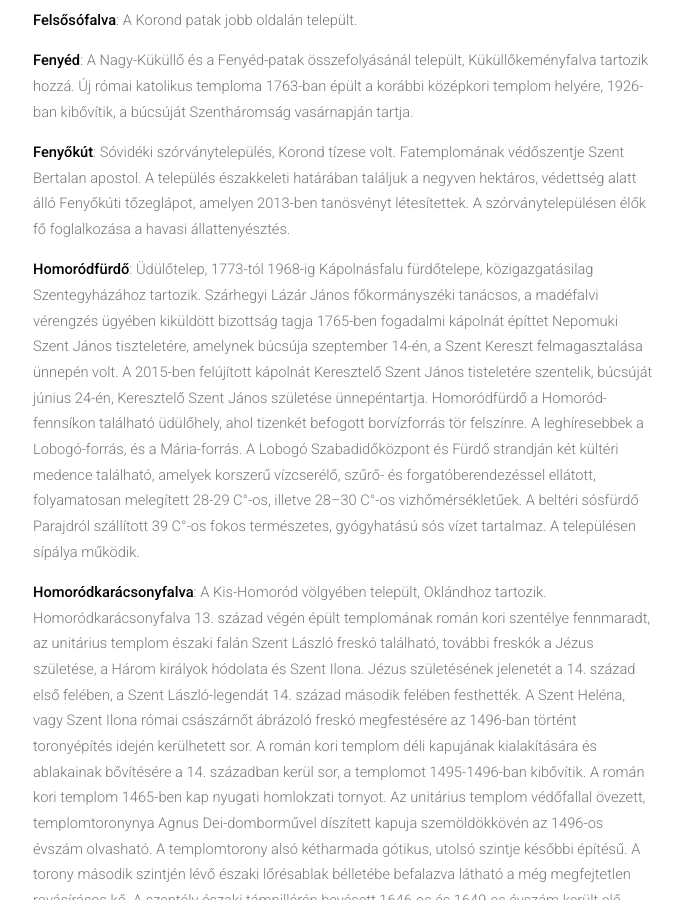
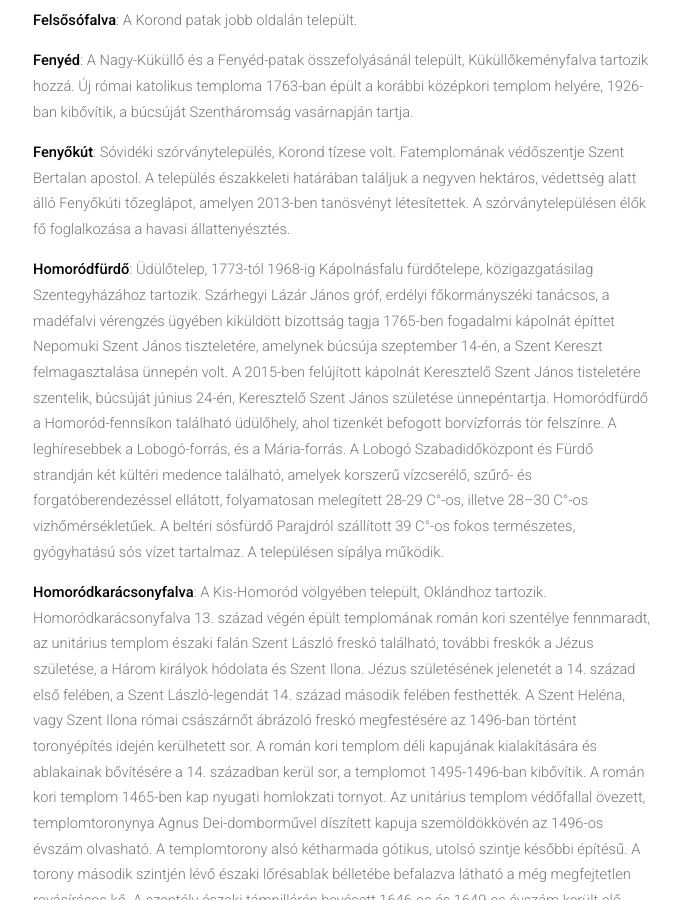
Before and after one commit to siculia/siculia.github.io, a Jekyll site: the page built from siculia-udvarhelyszek.html, in a window 1280 px wide and 900 px high, scrolled down 4266 px. Shown: the whole window, without its empty margins (127-810 px from the left). Built offline with Jekyll 4.4.1, drawn with Linux system fonts in a browser that asks for light colours; nearby versions of some CDN libraries; library files that are not in the unit come from our copies.

Commit message:
Homoródfürdő+

```diff
--- a/siculia-udvarhelyszek.html
+++ b/siculia-udvarhelyszek.html
@@ -90,7 +90,7 @@ layout: default
 							<p style="text-align: left;"><b>Felsősófalva</b>: A Korond patak jobb oldalán települt.</p>
 							<p style="text-align: left;"><b>Fenyéd</b>: A Nagy-Küküllő és a Fenyéd-patak összefolyásánál települt, Küküllőkeményfalva tartozik hozzá. Új római katolikus temploma 1763-ban épült a korábbi középkori templom helyére, 1926-ban kibővítik, a búcsúját Szentháromság vasárnapján tartja.
 							<p style="text-align: left;"><b>Fenyőkút</b>: Sóvidéki szórványtelepülés, Korond tízese volt. Fatemplomának védőszentje Szent Bertalan apostol. A település északkeleti határában találjuk a negyven hektáros, védettség alatt álló Fenyőkúti tőzeglápot, amelyen 2013-ben tanösvényt létesítettek. A szórványtelepülésen élők fő foglalkozása a havasi állattenyésztés.</p>
-							<p style="text-align: left;"><b>Homoródfürdő</b>: Üdülőtelep, 1773-tól 1968-ig Kápolnásfalu fürdőtelepe, közigazgatásilag Szentegyházához tartozik. Szárhegyi Lázár János főkormányszéki tanácsos, a madéfalvi vérengzés ügyében kiküldött bizottság tagja 1765-ben fogadalmi kápolnát építtet Nepomuki Szent János tiszteletére, amelynek búcsúja szeptember 14-én, a Szent Kereszt felmagasztalása ünnepén volt. A 2015-ben felújított kápolnát Keresztelő Szent János tisteletére szentelik, búcsúját június 24-én, Keresztelő Szent János születése ünnepéntartja. Homoródfürdő a Homoród-fennsíkon található üdülőhely, ahol tizenkét befogott borvízforrás tör felszínre. A leghíresebbek a Lobogó-forrás, és a Mária-forrás. A Lobogó Szabadidőközpont és Fürdő strandján két kültéri medence található, amelyek korszerű vízcserélő, szűrő- és forgatóberendezéssel ellátott, folyamatosan melegített 28-29 C°-os, illetve 28–30 C°-os vizhőmérsékletűek.  A beltéri sósfürdő Parajdról szállított 39 C°-os fokos természetes, gyógyhatású sós vízet tartalmaz. A településen sípálya működik.</p>
+							<p style="text-align: left;"><b>Homoródfürdő</b>: Üdülőtelep, 1773-tól 1968-ig Kápolnásfalu fürdőtelepe, közigazgatásilag Szentegyházához tartozik. Szárhegyi Lázár János gróf, erdélyi főkormányszéki tanácsos, a madéfalvi vérengzés ügyében kiküldött bizottság tagja 1765-ben fogadalmi kápolnát építtet Nepomuki Szent János tiszteletére, amelynek búcsúja szeptember 14-én, a Szent Kereszt felmagasztalása ünnepén volt. A 2015-ben felújított kápolnát Keresztelő Szent János tisteletére szentelik, búcsúját június 24-én, Keresztelő Szent János születése ünnepéntartja. Homoródfürdő a Homoród-fennsíkon található üdülőhely, ahol tizenkét befogott borvízforrás tör felszínre. A leghíresebbek a Lobogó-forrás, és a Mária-forrás. A Lobogó Szabadidőközpont és Fürdő strandján két kültéri medence található, amelyek korszerű vízcserélő, szűrő- és forgatóberendezéssel ellátott, folyamatosan melegített 28-29 C°-os, illetve 28–30 C°-os vizhőmérsékletűek.  A beltéri sósfürdő Parajdról szállított 39 C°-os fokos természetes, gyógyhatású sós vízet tartalmaz. A településen sípálya működik.</p>
 							<p style="text-align: left;"><b>Homoródkarácsonyfalva</b>: A Kis-Homoród völgyében települt, Oklándhoz tartozik. Homoródkarácsonyfalva 13. század végén épült templomának román kori szentélye fennmaradt, az unitárius templom északi falán Szent László freskó található, további freskók a Jézus születése, a Három királyok hódolata és Szent Ilona. Jézus születésének jelenetét a 14. század első felében, a Szent László-legendát 14. század második felében festhették. A Szent Heléna, vagy Szent Ilona római császárnőt ábrázoló freskó megfestésére az 1496-ban történt toronyépítés idején kerülhetett sor. A román kori templom déli kapujának kialakítására és ablakainak bővítésére a 14. században kerül sor, a templomot 1495-1496-ban kibővítik. A román kori templom 1465-ben kap nyugati homlokzati tornyot. Az unitárius templom védőfallal övezett, templomtoronynya Agnus Dei-domborművel díszített kapuja szemöldökkövén az 1496-os évszám olvasható. A templomtorony alsó kétharmada gótikus, utolsó szintje későbbi építésű. A torony második szintjén lévő északi lőrésablak bélletébe befalazva látható a még megfejtetlen rovásírásos kő. A szentély északi támpillérén bevésett 1646-os és 1649-es évszám került elő, kazettás mennyezetét 1752-ben készítik, a szószékkorona és az úrasztala 1798-ban készült el. A katolikusok temploma 1783-ban készült el, a búcsúját július 2-án, Sarlós Boldogasszony napján tartja. A görög-katolikusok temploma 1880-ban készült el.</p>
 							<p style="text-align: left;"><b>Kadicsfalva</b>: Székelyudvarhely városrésze, előtte önálló falu. Sükösd János vikárius Kadicsfalvát és Bethlenfalvát 1659-ben a székelyudvarhelyi egyházhoz csatolja, 1667-ig Székelyszenttamás filiája. A Kápolnakert nevű helyen állt régi kápolnáját Szent Anna tiszteletére szentelték, 1755-ben az székelyudvarhelyi egyház alá rendelik. A római katolikus templomot 1778–1780-közt építették fel, 1780-ben Szent Anna tiszteletére szentelik, 1802-ben plébánia rangra emelkedik, 1910-től Bethlenfalva filiával. A Szent Anna és Joákim plébánia a XV. Székelyudvarhelyi főesperesi kerület alá tartozik.</p>
 							<p style="text-align: left;"><b>Kápolnásfalu</b>: A Nagy-Homoród és Kis-Homoród folyók vízválasztóján, oláhfalvi Lázon települt, 1899-ig Kápolnásoláhfalu, majd Kisoláhfalu néven szerepelt, közigazgatásilag 1968-ig Homoródfürdő tartozott hozzá. A Hargita hegy Kereszthegy csúcsa alatt, a Kápolna bérce nevű helyen 1622-ben Szent Péter és Pál tiszteletére szentelt kápolna állt, amelynek 1643. augusztus 29-én VIII. Orbán pápa Szent Péter és Szent Pál tiszteletére búcsút engedélyez.  A település keleti határában 1710-ben épített új kápolna áll. XII. Kelemen pápa 1721. május 13-án a kápolnásfalvi új kápolna javára Szent Péter és Pál búcsút engedélyez. Római katolikus temploma 1797 és 1800 között épült, a kápolnásfalusi plébánia 1837-38-ban, Szentegyházas(oláh)falutól leszakadva válik önállóvá és Szent Péter és Szent Pál plébánia néven, a XV. székelyudvarhelyi főesperesi kerülethez tartozik. A temetői kis kápolna 1844-45-ben épült, a Szent Kereszt felmagasztalására szentetik. A település főként fakitermelésből, fakereskedelemből él.</p>
```
